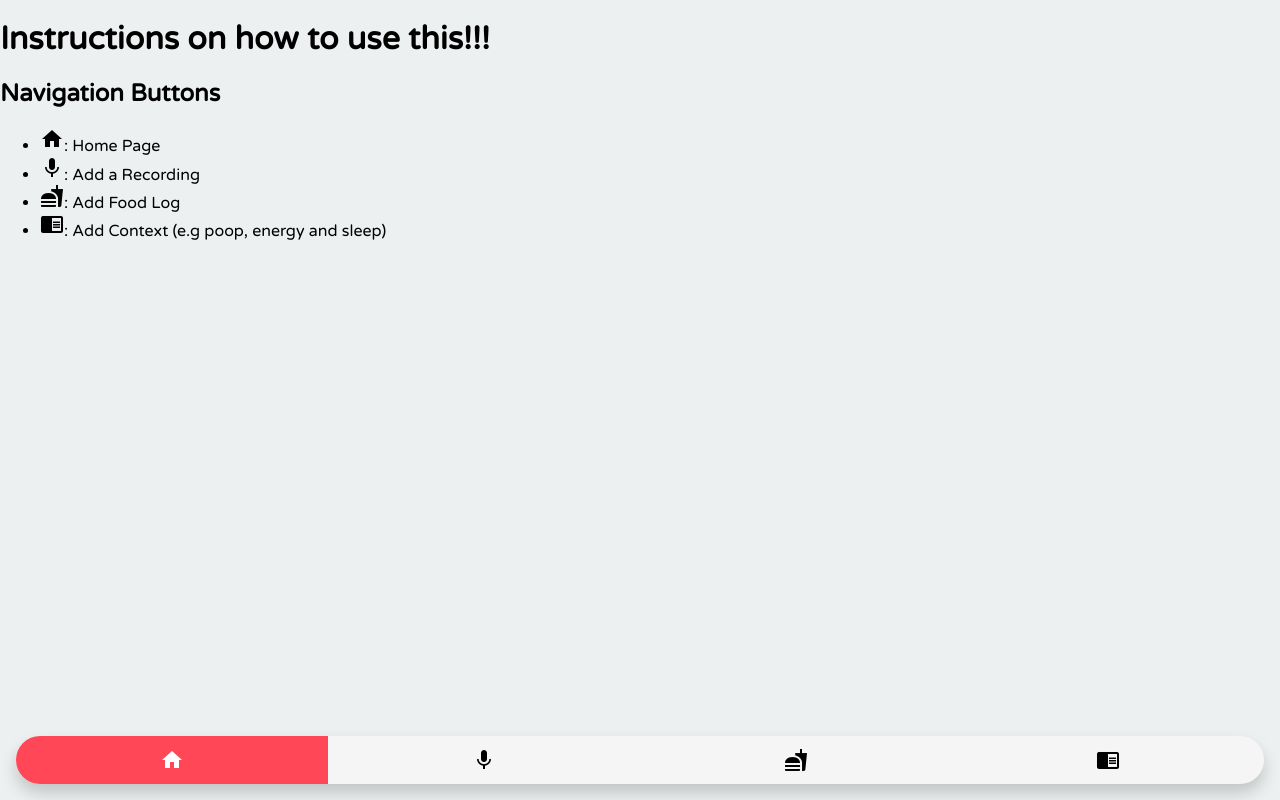
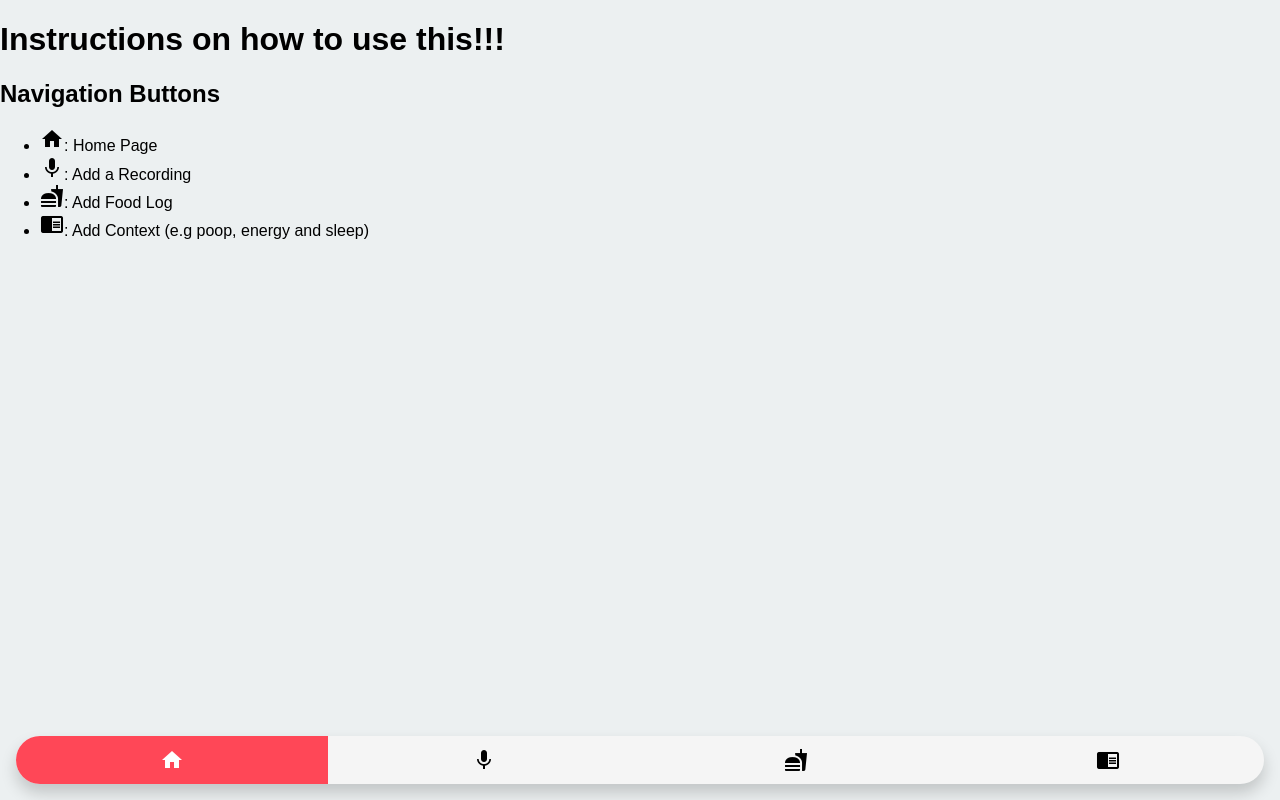
Before and after one commit to jumper385/ngp_data_3, a React (Create React App) app in the folder client/: page / in a window 1280 px wide. Built offline with nearby package versions, Linux system fonts and the light colour scheme; no server answers.

Commit message:
using arial font rn

```diff
--- a/client/src/App.js
+++ b/client/src/App.js
@@ -23,7 +23,7 @@ const GlobalStyle = createGlobalStyle`
 
 const StyledAppDiv = styled.div`
   @import url('https://fonts.googleapis.com/css?family=Varela+Round&display=swap');
-    font-family: 'Varela Round', sans-serif;
+  font-family: 'Arial', sans-serif;
 `
 
 const App = props => {
```
Also changed, not shown: 8 other files (tests, documents, lock files or other folders).
